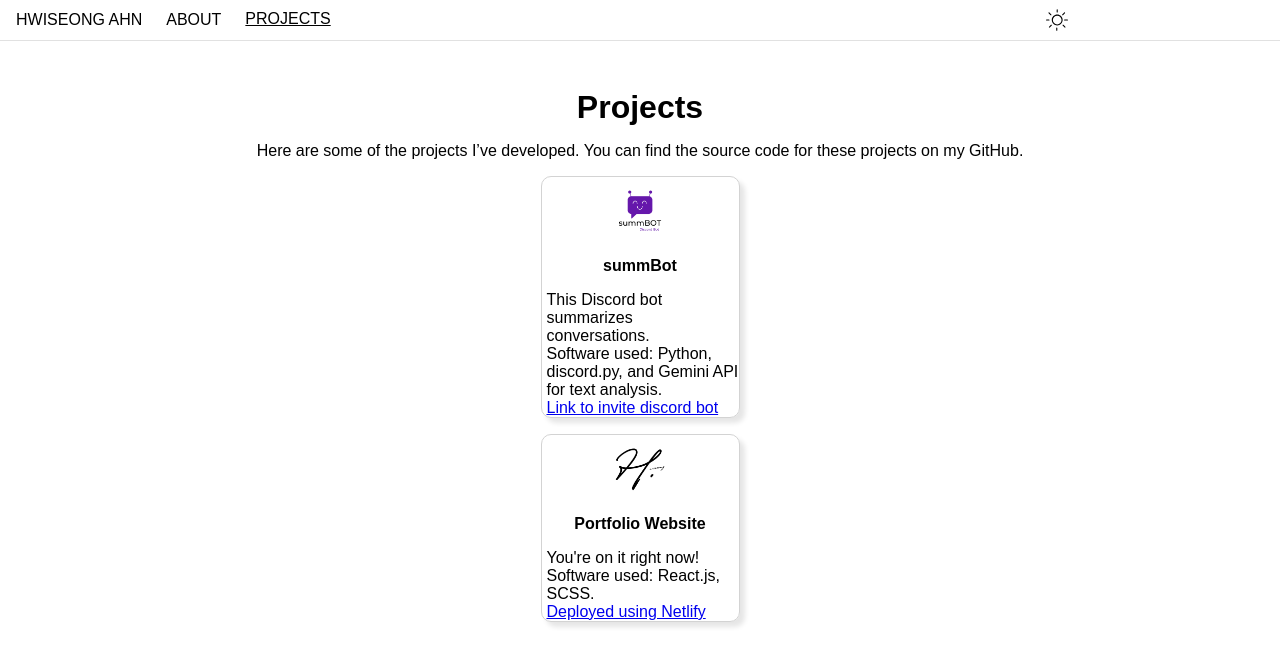
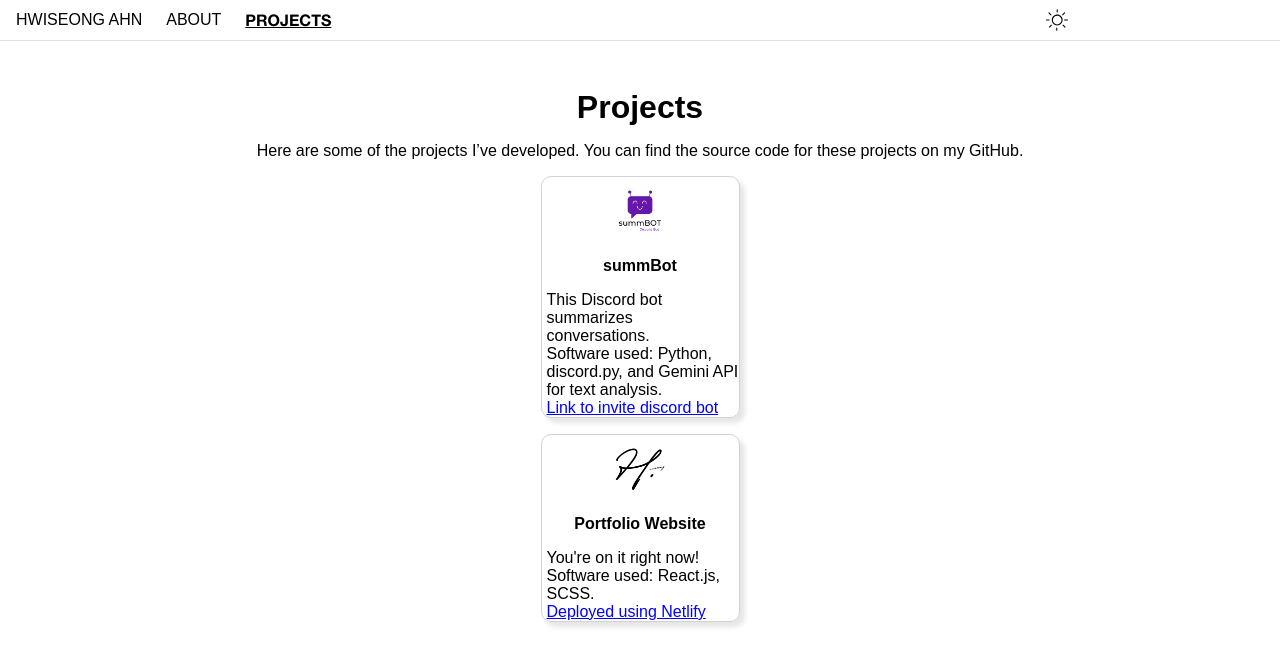
Before and after one commit to hwiseongahn/hwiseong-website-react, a React (Create React App) app: page /Projects in a window 1280 px wide. Shown: the top 666 px of the page. Built offline with nearby package versions, Linux system fonts and the light colour scheme; a web font is replaced by a local one.

Commit message:
fixed navbar not bolding on desktop

```diff
--- a/src/scss/card.scss
+++ b/src/scss/card.scss
@@ -1,3 +1,9 @@
+a {
+    color: blue;
+}
+
+
+
 @media only screen and (min-width: 650px) {
     .card-container {
         display: flex;
--- a/src/scss/navbar.scss
+++ b/src/scss/navbar.scss
@@ -24,7 +24,7 @@
 
 
         .active-link, .link:hover {
-            font-family: Arial, helvetica-bold;
+            font-family: helvetica-bold;
             color: black;
             text-decoration: underline;
             padding-bottom: 0.1rem;
```
